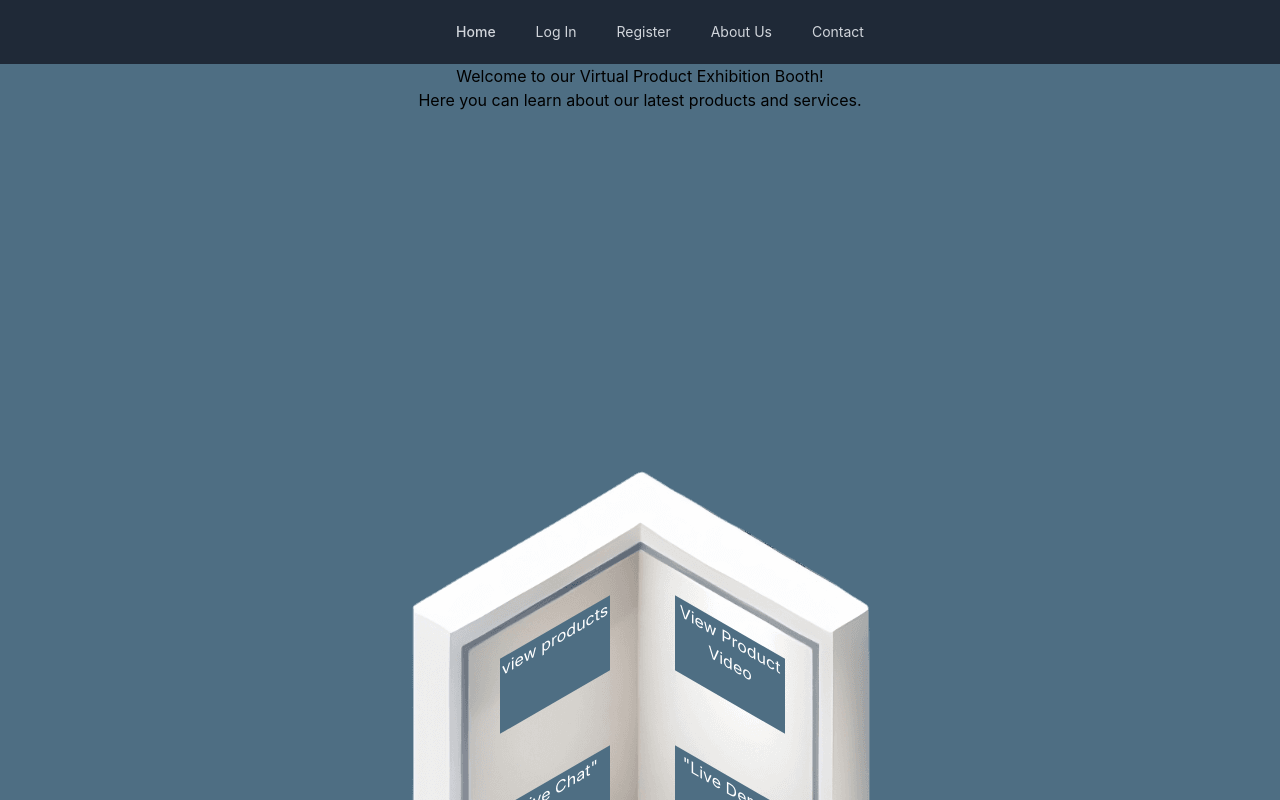
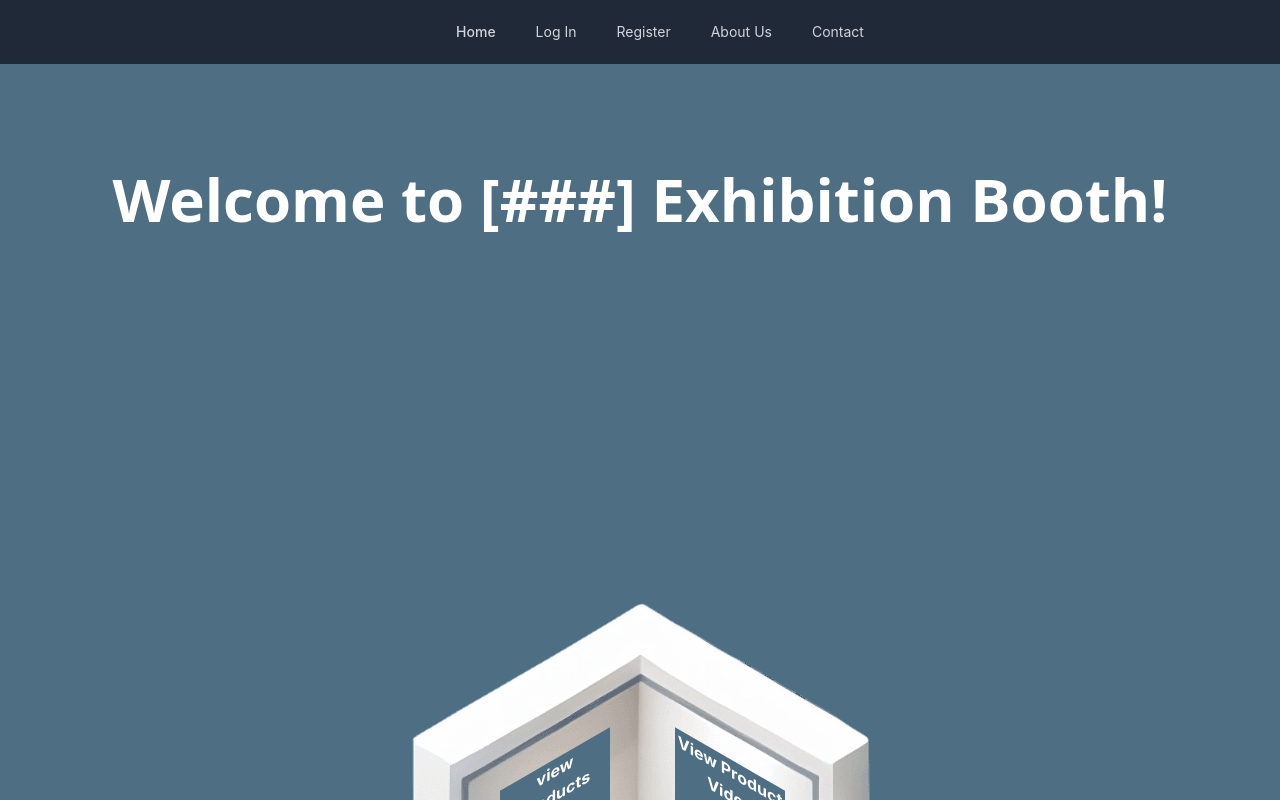
Before and after one commit to anas-halid/New3DVirtualExpo, a React (Create React App) app in the folder file/: page /products in a window 1280 px wide. Shown: the top 800 px of the page. Built offline with nearby package versions, Linux system fonts and the light colour scheme.

Commit message:
Added fade in text
fade in text added

```diff
--- a/file/src/components/Shop.js
+++ b/file/src/components/Shop.js
@@ -7,8 +7,10 @@ export default function Shop() {
   return (
     <div style={{backgroundColor: '#4E6E83'}}>
 
-          <h1>Welcome to our Virtual Product Exhibition Booth!</h1>
-    <h3 id="centeralign">Here you can learn about our latest products and services.</h3>
+    <div class="fade-in-text">
+      <br></br>
+    <h1>Welcome to [###] Exhibition Booth!</h1>
+    </div>
     <ul>
       <li id ="menu" style={{ position: 'relative', left: 90, top: 515 }} ><a href="">View Product Video</a></li>
       <li id ="menuright"style={{ position: 'relative', left: -85, top: 440}}><Link to='/items'>view products</Link></li>
@@ -17,6 +19,7 @@ export default function Shop() {
       <img id ="bground" src={bg} />
 
     </ul>
+    <h3 id="centeralign">Here you can learn about our latest products and services.</h3>
     </div>
   )
 }
--- a/file/src/index.css
+++ b/file/src/index.css
@@ -94,6 +94,7 @@ code {
   align-self: center;
   margin-left: auto;
   margin-right: auto;
+  font-weight: bold;
 
 }
 
@@ -114,6 +115,7 @@ code {
   align-self: center;
   margin-left: auto;
   margin-right: auto;
+  font-weight: bold;
 }
 
 #menuright:hover {
@@ -140,7 +142,25 @@ ul.menu {
 
 }
 
+/* Text fade in animation*/
 
+.fade-in-text {
+  color: #fff;
+  font-weight: bold;
+  font-family: system-ui, -apple-system, BlinkMacSystemFont, 'Segoe UI', Roboto, Oxygen, Ubuntu, Cantarell, 'Open Sans', 'Helvetica Neue', sans-serif;
+  font-size: 60px;
+  animation: fadeIn 5s;
+  -webkit-animation: fadeIn 5s;
+  -moz-animation: fadeIn 5s;
+  -o-animation: fadeIn 5s;
+  -ms-animation: fadeIn 5s;
+}
+
+@keyframes fadeIn {
+  0% { opacity: 0; }
+  100% { opacity: 1; }
+}
+/* till here */
 
 img{
 max-width: 100%;
```
